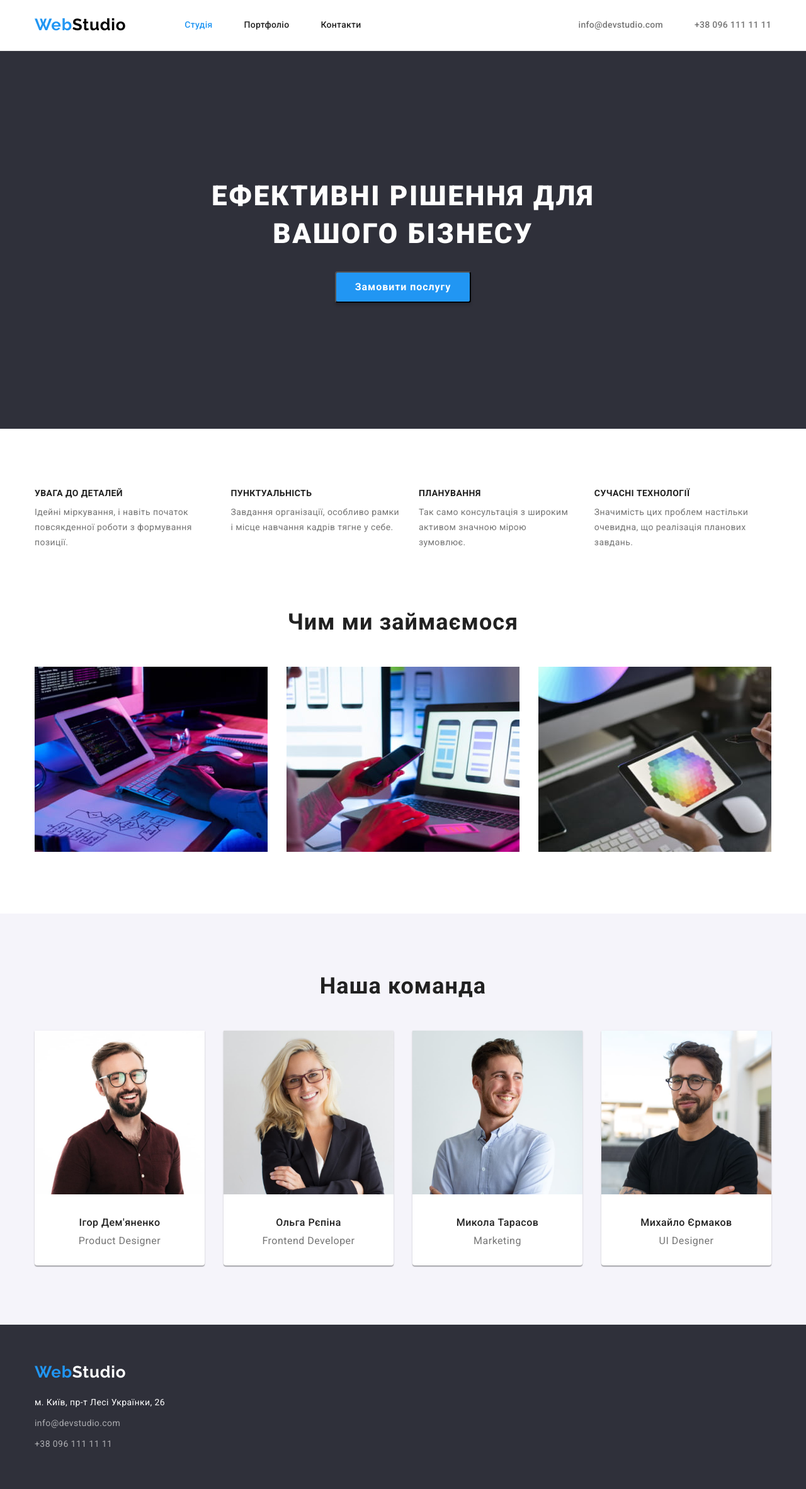
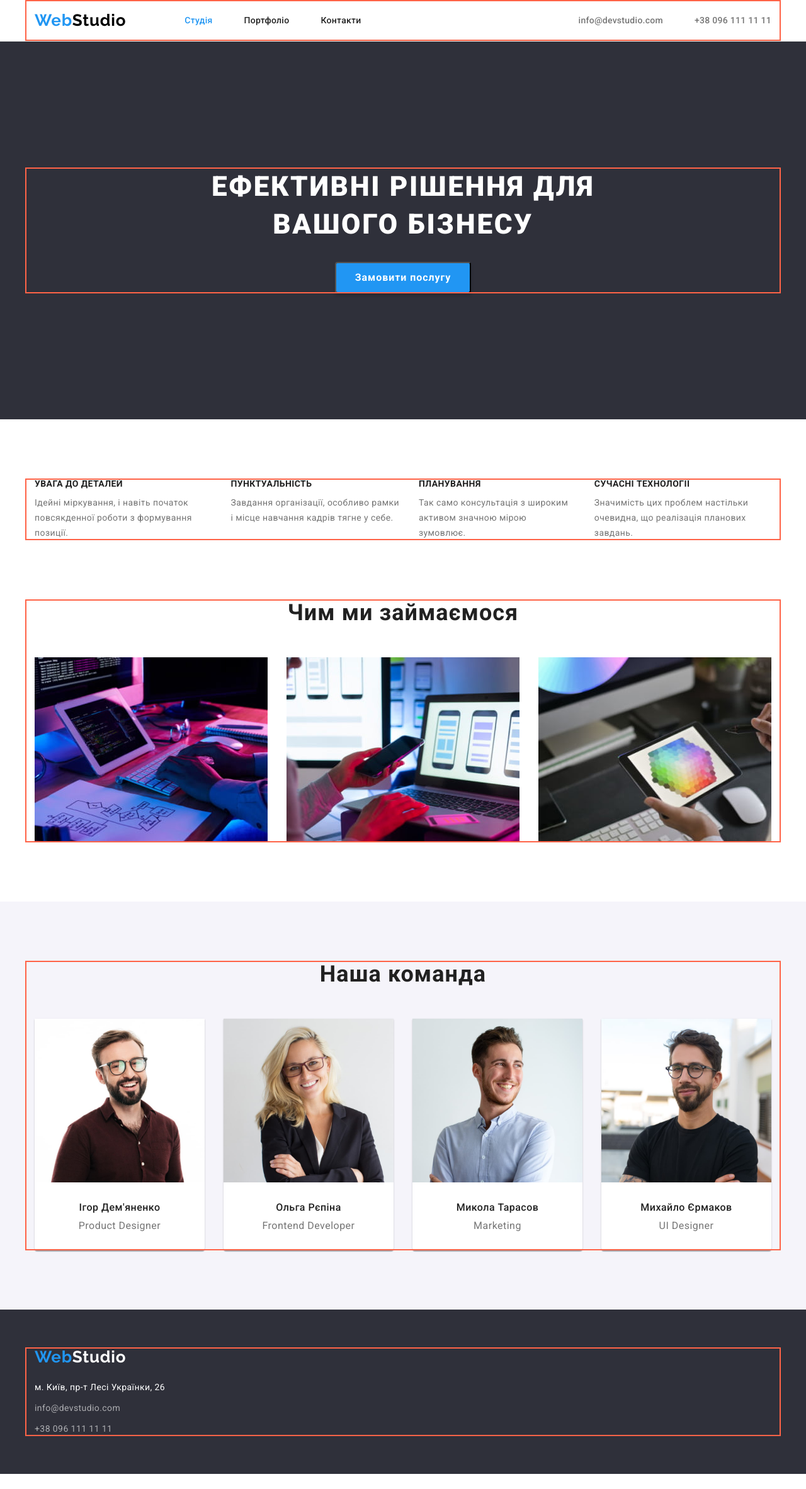
Before and after one commit to pberkut/goit-markup-hw-03, a plain HTML site: page index.html in a window 1280 px wide. Shown: the whole page at 63% size. After the commit the page ends 2341 px from the top, so only its background shows below. Drawn offline with nearby package versions, Linux system fonts and the light colour scheme.

Commit message:
Add complete styles.css with  devtools
 outline: 2px solid tomato;
  outline-offset: -2px;

```diff
--- a/css/styles.css
+++ b/css/styles.css
@@ -34,6 +34,12 @@ p {
   margin: 0;
 }
 
+img {
+  display: block;
+  max-width: 100%;
+  height: auto;
+}
+
 .link {
   text-decoration: none;
 }
@@ -55,9 +61,9 @@ body {
   width: 1200px;
   padding: 0 15px;
   margin: 0 auto;
-  /* templ */
-  /* outline: 1px solid tomato; */
-  /* background-color: antiquewhite; */
+  outline: 2px solid tomato;
+  outline-offset: -2px;
+  position: relative;
 }
 
 /**
@@ -67,8 +73,6 @@ body {
 */
 .page-header {
   border-bottom: 1px solid var(--header-line-cl);
-  padding-top: 24px;
-  padding-bottom: 25px;
 }
 
 .page-header > .container {
@@ -113,11 +117,14 @@ body {
 }
 
 .nav-link {
+  display: inline-block;
   font-weight: var(--font-weight-medium);
   font-size: 14px;
   line-height: calc(16 / 14);
   letter-spacing: 0.02em;
   color: var(--main-txt-cl);
+  padding-top: 24px;
+  padding-bottom: 25px;
   /* margin-right: 50px; */
 }
 
@@ -155,6 +162,8 @@ body {
 */
 .hero {
   background-color: var(--dark-bg-cl);
+  padding-top: 200px;
+  padding-bottom: 200px;
 }
 
 .hero > .container {
@@ -164,7 +173,6 @@ body {
 }
 
 .hero-title {
-  margin-top: 200px;
   margin-bottom: 30px;
   width: 696px;
   height: 120px;
@@ -190,7 +198,6 @@ body {
   cursor: pointer;
   min-width: 216px;
   min-height: 50px;
-  margin-bottom: 200px;
 }
 
 /**
@@ -198,10 +205,12 @@ body {
   | Benefits section
   |============================
 */
+.benefits {
+  padding: 94px 0;
+}
+
 .benefits .list {
   display: flex;
-  margin-top: 94px;
-  margin-bottom: 94px;
 }
 
 .benefits .list-item:not(:last-child) {
@@ -229,6 +238,10 @@ body {
   | About section
   |============================
 */
+.about {
+  padding-bottom: 94px;
+}
+
 .about > .container {
   display: flex;
   flex-direction: column;
@@ -237,7 +250,6 @@ body {
 
 .about .list {
   display: flex;
-  margin-bottom: 94px;
 }
 
 .about-title {
@@ -258,14 +270,15 @@ body {
   | Team section
   |============================
 */
+.team {
+  background-color: var(--grey-bg-cl);
+  padding: 94px 0;
+}
+
 .team > .container {
   display: flex;
   flex-direction: column;
   align-items: center;
-}
-
-.team {
-  background-color: var(--grey-bg-cl);
 }
 
 .team-title {
@@ -274,7 +287,7 @@ body {
   line-height: calc(42 / 36);
   text-align: center;
   letter-spacing: 0.03em;
-  margin-top: 94px;
+
   margin-bottom: 50px;
 }
 
@@ -301,7 +314,6 @@ body {
   background-color: var(--white-bg-cl);
   box-shadow: 0px 1px 3px rgba(0, 0, 0, 0.12), 0px 1px 1px rgba(0, 0, 0, 0.14), 0px 2px 1px rgba(0, 0, 0, 0.2);
   border-radius: 0px 0px 4px 4px;
-  margin-bottom: 94px;
 }
 
 .team-name {
@@ -324,6 +336,10 @@ body {
   | Portfolio section
   |============================
 */
+.portfolio {
+  padding: 94px 0;
+}
+
 .portfolio > .container {
   display: flex;
   flex-direction: column;
@@ -333,11 +349,10 @@ body {
 .filter-list {
   display: flex;
   justify-content: center;
-  margin-top: 94px;
   margin-bottom: 50px;
 }
 
-.filter-list > .list-item {
+.filter-list > .list-item:not(:last-child) {
   margin-right: 8px;
 }
 
@@ -370,23 +385,29 @@ body {
 }
 
 /* Gallery portfolio group */
+/* Grid portfolio */
+:root {
+  --items: 3;
+  --indent: 30px;
+}
+
 .gallery-portfolio {
   display: flex;
   flex-wrap: wrap;
-  row-gap: 30px;
-
-  margin-bottom: 94px;
+  gap: 30px;
 }
 
 .portfolio-card {
+  /* display: inline-block; */
   border: 1px solid #eeeeee;
-  width: 370px;
-  margin-right: 30px;
+  /* width: 370px; */
+  /* margin-right: 30px; */
+  flex-basis: calc((100% - var(--indent) * (var(--items) - 1)) / var(--items));
 }
 
-.portfolio-card:nth-child(3n) {
+/* .portfolio-card:nth-child(3n) {
   margin-right: 0;
-}
+} */
 
 .name-project {
   font-weight: var(--font-weight-bold);
@@ -406,17 +427,17 @@ body {
   | Footer page
   |============================
 */
+.page-footer {
+  background-color: var(--dark-bg-cl);
+  padding: 60px 0;
+}
+
 .page-footer > .container {
   display: flex;
   flex-direction: column;
 }
 
-.page-footer {
-  background-color: var(--dark-bg-cl);
-}
-
 .page-footer .logo {
-  margin-top: 60px;
   margin-bottom: 20px;
 }
 
@@ -439,17 +460,9 @@ body {
   color: var(--white-txt-cl);
 }
 
-/* .address > .text {
-  margin-bottom: 9px;
-} */
-
 .address .address-item:first-child {
   margin-top: 9px;
   margin-bottom: 9px;
-}
-
-.address .address-item:last-child {
-  margin-bottom: 60px;
 }
 
 .footer-link {
```
